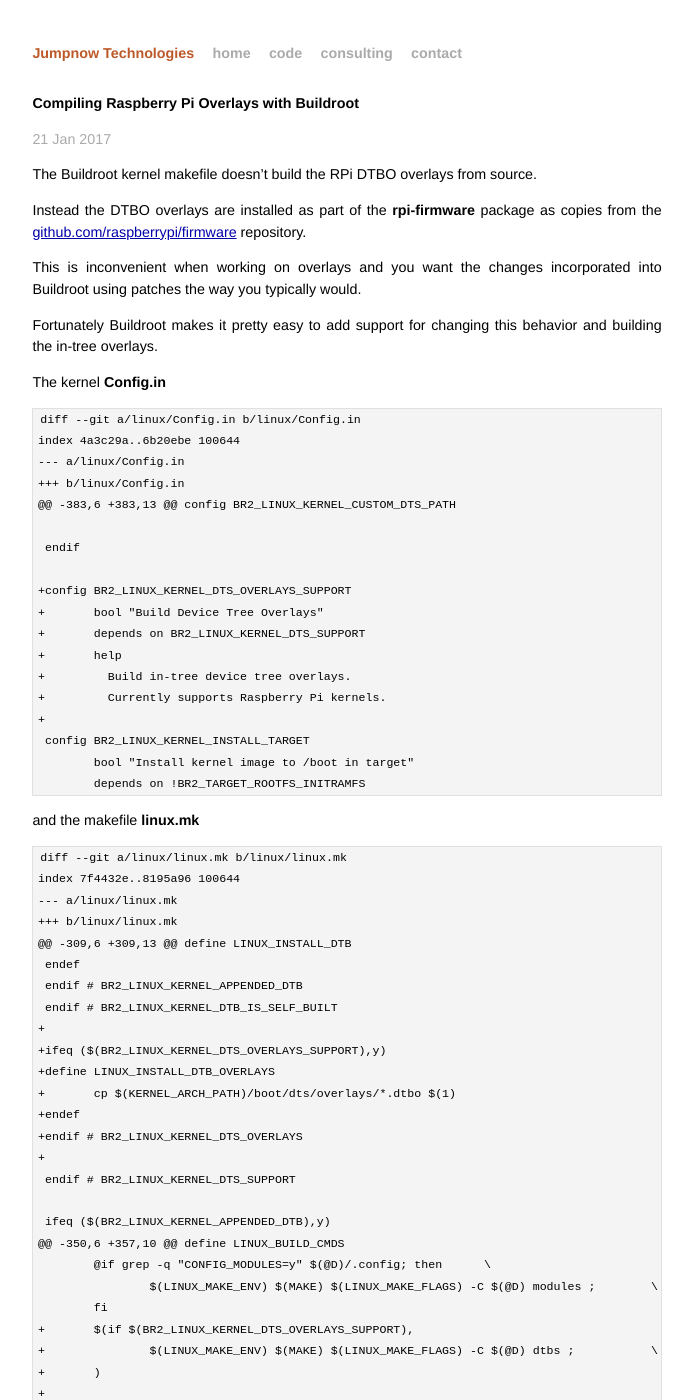
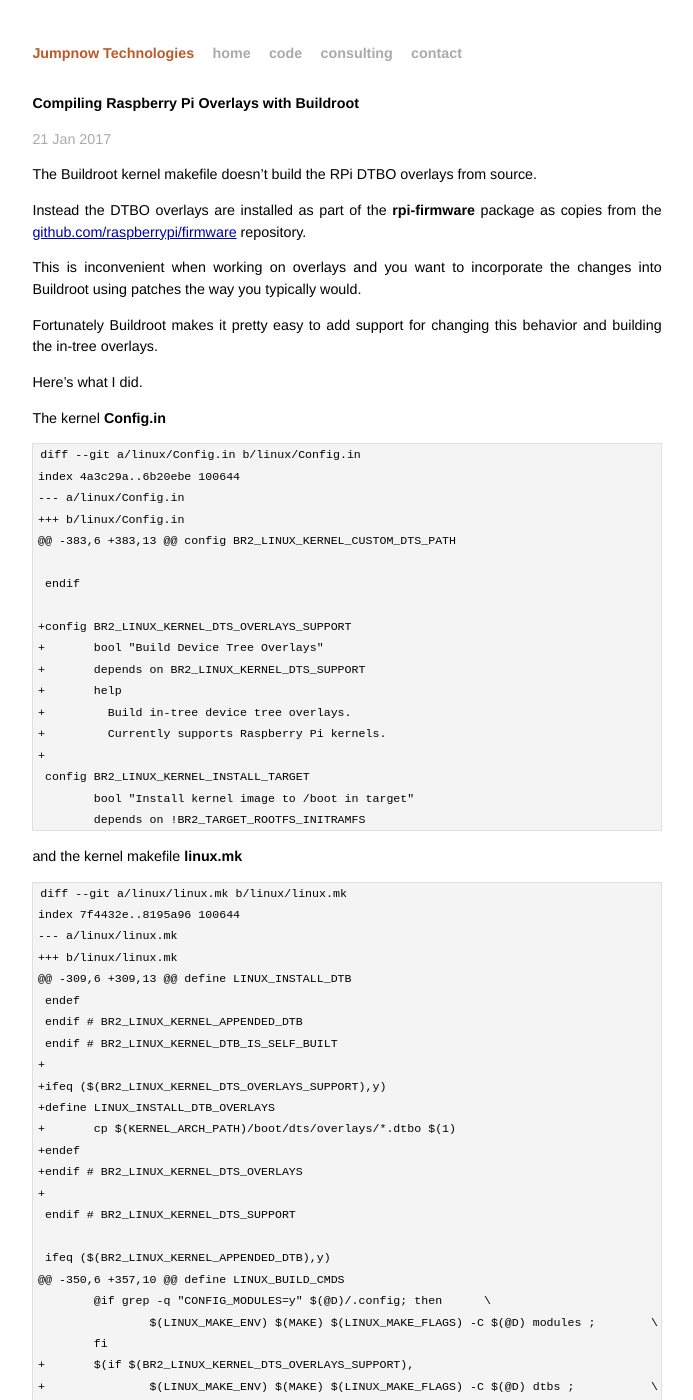
Before and after one commit to jumpnow/jumpnowtek-site, a Jekyll site: the page built from _posts/2017-01-17-Compiling-Raspberry-Pi-Overlays-with-Buildroot.md, in a window 1280 px wide and 1400 px high. Shown: the whole window, without its empty margins (293-986 px from the left). Built offline with Jekyll 4.4.1, drawn with Linux system fonts in a browser that asks for light colours; some of the changed text lies outside the part shown.

Commit message:
More updates to br overlay doc

```diff
--- a/_posts/2017-01-17-Compiling-Raspberry-Pi-Overlays-with-Buildroot.md
+++ b/_posts/2017-01-17-Compiling-Raspberry-Pi-Overlays-with-Buildroot.md
@@ -1,7 +1,7 @@
 ---
 layout: post
 title: Compiling Raspberry Pi Overlays with Buildroot
-date: 2017-01-21 11:16:00
+date: 2017-01-21 11:27:00
 categories: rpi
 tags: [linux, rpi, buildroot, rpi3, overlays, kernel]
 ---
@@ -10,9 +10,11 @@ The Buildroot kernel makefile doesn't build the RPi DTBO overlays from source.
 
 Instead the DTBO overlays are installed as part of the **rpi-firmware** package as copies from the [github.com/raspberrypi/firmware][rpi-firmware-repo] repository.
 
-This is inconvenient when working on overlays and you want the changes incorporated into Buildroot using patches the way you typically would.
+This is inconvenient when working on overlays and you want to incorporate the changes into Buildroot using patches the way you typically would.
 
 Fortunately Buildroot makes it pretty easy to add support for changing this behavior and building the in-tree overlays.
+
+Here's what I did.
 
 The kernel **Config.in**
 
@@ -35,7 +37,7 @@ The kernel **Config.in**
             bool "Install kernel image to /boot in target"
             depends on !BR2_TARGET_ROOTFS_INITRAMFS
 
-and the makefile **linux.mk**
+and the kernel makefile **linux.mk**
 
     diff --git a/linux/linux.mk b/linux/linux.mk
     index 7f4432e..8195a96 100644
@@ -97,7 +99,7 @@ And I modified the rpi-firmware config to disable copying the overlays when the
               Say 'y' here if you need to load one or more of the DTB overlays,
 
 
-With those changes and **BR2_LINUX_KERNEL_DTS_OVERLAYS_SUPPORT** enabled in the main config, an overlays directory with the dtbos will get created in `images/overlays`.
+With those changes and **BR2\_LINUX\_KERNEL\_DTS\_OVERLAYS\_SUPPORT** enabled in the main config, an overlays directory with the dtbos will get created in `images/overlays`.
 
     scott@fractal:/br5/rpi3$ ls -l images/
     total 443148
```
Also changed, not shown: other parts of _posts/2017-01-17-Compiling-Raspberry-Pi-Overlays-with-Buildroot.md (+1 -1 lines).
